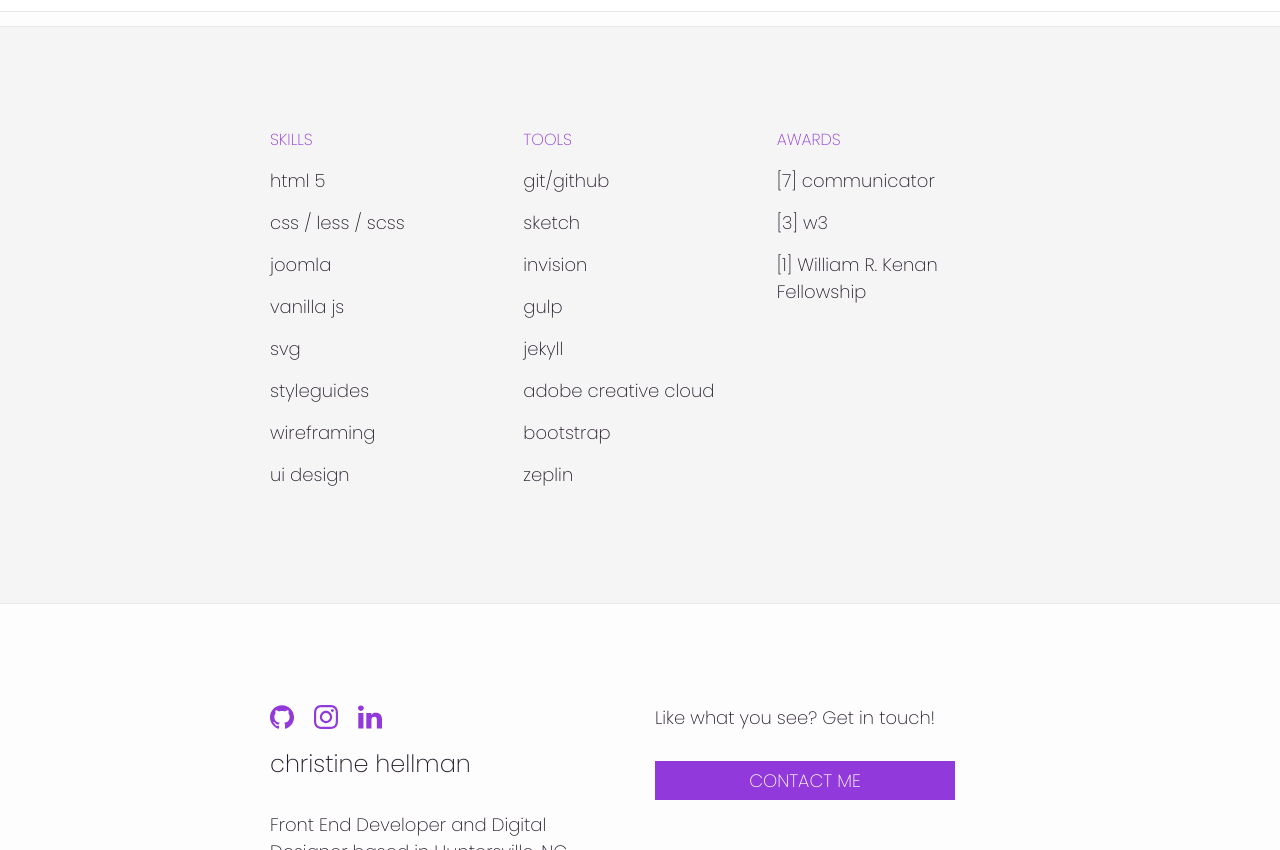
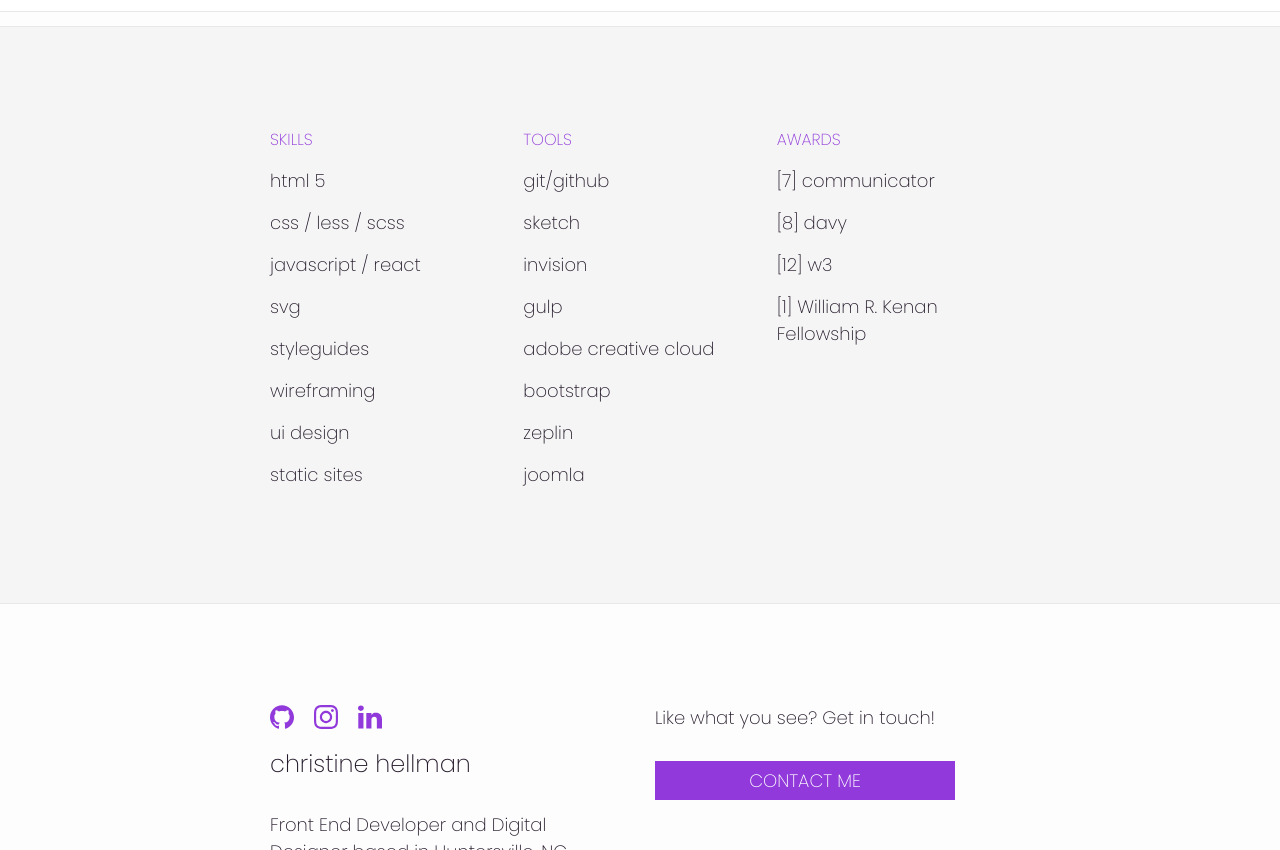
Before and after one commit to christinehellman/portfolio, a Jekyll site: the page built from index.md, in a window 1280 px wide and 900 px high, scrolled down 2363 px, cut to the strip 50-900 px from the top of the window. Built offline with Jekyll 4.4.1, drawn with Linux system fonts in a browser that asks for light colours.

Commit message:
awards update and featured project link change

```diff
--- a/_includes/footer.html
+++ b/_includes/footer.html
@@ -7,12 +7,12 @@
           <ul>
             <li>html 5</li>
             <li>css / less / scss</li>
-            <li>joomla</li>
-            <li>vanilla js</li>
+            <li>javascript / react</li>
             <li>svg</li>
             <li>styleguides</li>
             <li>wireframing</li>
             <li>ui design</li>
+            <li>static sites</li>
           </ul>
         </div>
 
@@ -23,10 +23,10 @@
             <li>sketch</li>
             <li>invision</li>
             <li>gulp</li>
-            <li>jekyll</li>
             <li>adobe creative cloud</li>
             <li>bootstrap</li>
             <li>zeplin</li>
+            <li>joomla</li>
           </ul>
         </div>
 
@@ -34,7 +34,8 @@
           <h3 class="header">Awards</h3>
           <ul>
             <li>[7] communicator</li>
-            <li>[3] w3</li>
+            <li>[8] davy</li>
+            <li>[12] w3</li>
             <li>[1] William R. Kenan Fellowship</li>
           </ul>
         </div>
--- a/_layouts/featured-project-layout.html
+++ b/_layouts/featured-project-layout.html
@@ -31,7 +31,6 @@
             </div>
           </section>
         </div>
-
         <section class="see-website">
           <div class="wrapper">
             <div class="projects">
@@ -39,11 +38,11 @@
                 <img src="https://res.cloudinary.com/dddf3iwqv/image/upload/v1535540583/SBT-mockup.png" alt="mobile phone and laptop mockup of featured website">
               </div>
               <div class="page-content">
-                <p class="small">SEE IT IN ACTION</p>
+                <p class="small">UPDATE: YOU CAN NO LONGER SEE IT IN ACTION</p>
                 <h2 class="header">SBT Partners</h2>
                 <div class="intro-content">
                   <p>SBT Partners is a “Technology as a Service” company, that provides cloud services and solutions in the way you use and pay for your utilities. You bundle the services you need, and only pay for what you use. They also provide consulting services to increase IT efficiency and help companies plan for the future.</p>
-                  <a href="https://www.sbtpartners.com/" target="_blank" class="page-link">view site</a>
+                  <p>SBT Partners left, so their site is currently no longer containing the code I wrote, but has "repurposed" the designs I made. If you would like to see how their site was, I will be very happy to show you the code and original designs!</p>
                 </div>
               </div>
             </div>
--- a/_layouts/gallery.html
+++ b/_layouts/gallery.html
@@ -22,7 +22,7 @@
                           <div class="middle">
                             <p class="small">Web Design & Frontend Development</p>
                               <h3>SBT Partners</h3>
-                              <a href="https://www.sbtpartners.com/" target="_blank" class="page-link">see live site</a>
+
                             </div>
                           </div>
                         </div>
--- a/package.json
+++ b/package.json
@@ -17,7 +17,7 @@
   },
   "homepage": "https://github.com/christinehellman/portfolio#readme",
   "devDependencies": {
-    "browser-sync": "^2.24.7",
+    "browser-sync": "^2.26.3",
     "gulp": "^3.9.1",
     "gulp-sass": "^4.0.1"
   },
```
Also changed, not shown: 1 other file.
